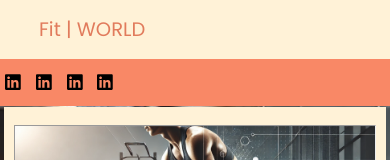
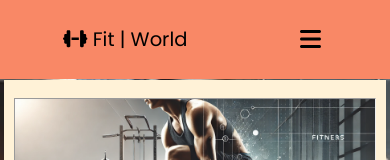
Before and after one commit to jdhernandezS1/pp6react, a React (Create React App) app: page /#/workouts in a window 390 px wide. Shown: the top 160 px of the page. Built offline with nearby package versions, Linux system fonts and the light colour scheme.

Commit message:
Toggle menu for phone navbar

```diff
--- a/src/navBar/NarBarPhone.jsx
+++ b/src/navBar/NarBarPhone.jsx
@@ -1,34 +1,69 @@
-import Style from "../styles/navBar/navBar.module.css"
+import React, { useState } from "react";
+import Style from "../styles/navBar/navBar.module.css";
 import { Link } from "react-router-dom";
 import { FontAwesomeIcon } from "@fortawesome/react-fontawesome";
-import { faLinkedin } from "@fortawesome/free-brands-svg-icons";
+import { faBars, faTimes,faDumbbell, faHouse } from "@fortawesome/free-solid-svg-icons";
 
 const NavBarPhone = () => {
+    const [menuOpen, setMenuOpen] = useState(false);
+
+    const toggleMenu = () => {
+        setMenuOpen(!menuOpen);
+    };
+
     return (
+
         <div className={Style["nav-bar-phone"]}>
-            <Link to="/" className={Style["link"]}> <p className={Style["title"]}><span className={Style["title-one"]}>Fit </span><span className={Style["title-two"]}> | world</span></p></Link>
+            <nav>
+
+                <div className={Style["header"]}>
+                    <Link to="/" className={Style["link"]}>
+                        <p className={Style["title"]}>
+
+                        <span className={Style["title-one"]} >
+                        <FontAwesomeIcon icon={faDumbbell} /> Fit | world
+                        </span>
+
+                        </p>
+                    </Link>
+                    <button
+                        className={Style["menu-toggle"]}
+                        onClick={toggleMenu}
+                        aria-label="Toggle menu"
+                    >
+                        <FontAwesomeIcon icon={menuOpen ? faTimes : faBars} />
+                    </button>
+                </div>
+                {menuOpen && (
                     <div className={Style["nav-bar"]}>
-                <nav>
                         <ul>
                             <li>
-                            <Link to="/"><FontAwesomeIcon icon={faLinkedin} /></Link>
-                        </li>
-                        <li>
-                            <Link to="recipes"> <FontAwesomeIcon icon={faLinkedin} />
+                                <Link to="/" onClick={toggleMenu}>
+                                <FontAwesomeIcon icon={faHouse} />
                                 </Link>
                             </li>
                             <li>
-                            <Link to="calculator"><FontAwesomeIcon icon={faLinkedin} /></Link>
+                                <Link to="/recipes" onClick={toggleMenu}>
+                                    Recipes
+                                </Link>
                             </li>
                             <li>
-                            <Link to="workouts"><FontAwesomeIcon icon={faLinkedin} /></Link>
+                                <Link to="/calculator" onClick={toggleMenu}>
+                                    Calculator
+                                </Link>
+                            </li>
+                            <li>
+                                <Link to="/workouts" onClick={toggleMenu}>
+                                    Workouts
+                                </Link>
                             </li>
                         </ul>
+                    </div>
+                )}
             </nav>
-            </div>
+
         </div>
     );
 };
 
-
 export default NavBarPhone;
--- a/src/styles/navBar/navBar.module.css
+++ b/src/styles/navBar/navBar.module.css
@@ -2,7 +2,6 @@
     font-size: large;
 }
 
-.nav-bar-pc {}
 
 .nav-bar-phone {
     display: none;
@@ -65,7 +64,7 @@
     background-color: var(--background-color-body);
     padding: 15px 10%;
     margin: 0px;
-    animation: animate 4s infinite;
+    animation: animate 4s;
 }
 
 .title span {
@@ -90,11 +89,66 @@
 
     .nav-bar-pc {
         display: none;
+        background-color: var(--nar-bar-bg-color);
+
     }
 
     .nav-bar-phone {
         display: block;
     }
+
+    .nav-bar-phone {
+        position: relative;
+        width: 100%;
+    }
+
+    .title {
+        background-color: var(--nar-bar-bg-color);
+        padding: 15px 0px;
+        margin: 0px;
+        animation: animate 4s;
+    }
+
+    .title span {
+        animation:none;
+    }
+    .header {
+        display: flex;
+        justify-content: space-around;
+        align-items: center;
+        padding: 10px;
+        background-color: var(--nar-bar-bg-color);
+
+    }
+
+    .menu-toggle {
+        background: none;
+        border: none;
+        font-size: 1.5rem;
+        cursor: pointer;
+    }
+
+    .nav-bar ul {
+        list-style: none;
+        margin: 0;
+        padding: 0;
+    }
+
+    .nav-bar li {
+        padding: 10px;
+        text-align: center;
+    }
+
+    .nav-bar li a {
+        text-decoration: none;
+        color: #000;
+        font-size: 1.2rem;
+    }
+
+    .nav-bar  li a:hover {
+        color: #0073e6;
+    }
+
 }
 
 @keyframes animate-title {
```
Lines whose indentation alone changed are shown as unchanged.
